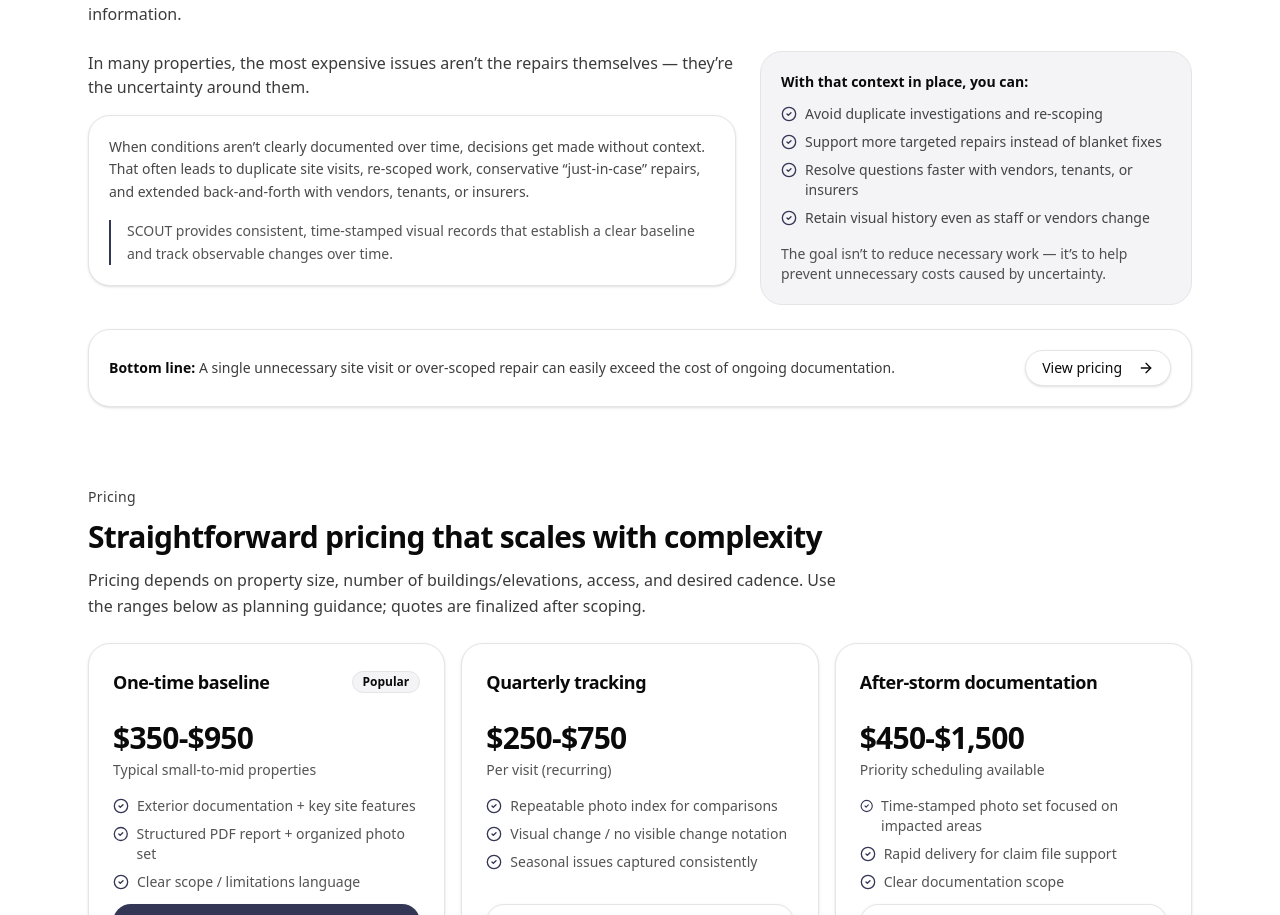
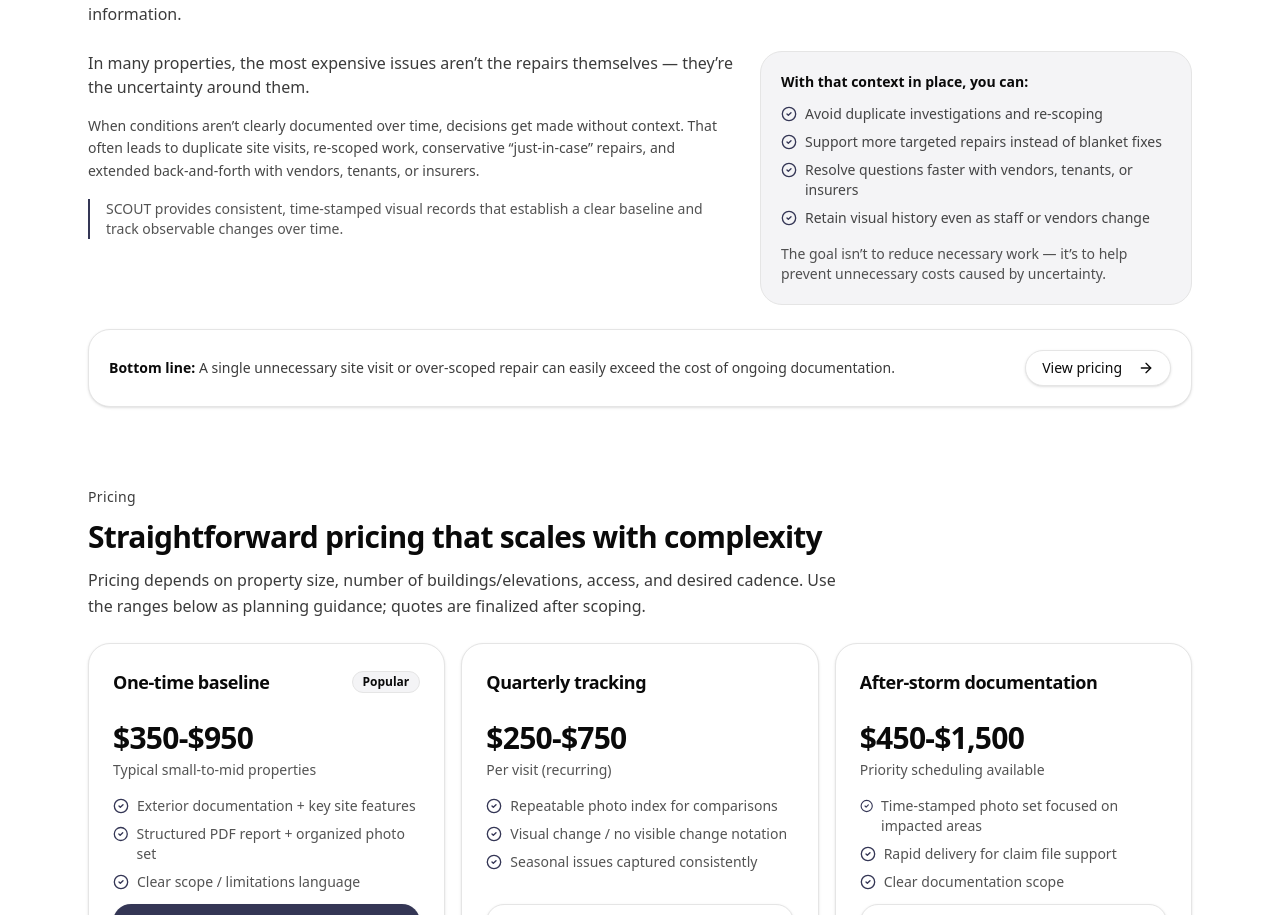
Before and after one commit to bennettb15/scout-site, a React (Vite) app: page / in a window 1280 px wide. Shown: the part 2948-3863 px from the top of the page. Built offline with nearby package versions, Linux system fonts and the light colour scheme.

Commit message:
value refinement box removal

```diff
--- a/src/ScoutMarketingSite.jsx
+++ b/src/ScoutMarketingSite.jsx
@@ -876,19 +876,18 @@ async function handleContactSubmit(e) {
         themselves — they’re the uncertainty around them.
       </p>
 
-      <div className="rounded-3xl border border-border bg-background p-5 shadow-sm">
-        <p>
+      <p className="text-sm leading-relaxed text-foreground/75">
   When conditions aren’t clearly documented over time, decisions get made
   without context. That often leads to duplicate site visits, re-scoped
   work, conservative “just-in-case” repairs, and extended back-and-forth
   with vendors, tenants, or insurers.
 </p>
 
-        <div className="mt-4 border-l-2 border-[var(--brand)] pl-4 text-foreground/70">
+<div className="mt-4 border-l-2 border-[var(--brand)] pl-4 text-sm text-foreground/70">
   SCOUT provides consistent, time-stamped visual records that establish a
   clear baseline and track observable changes over time.
 </div>
-      </div>
+
     </div>
 
     {/* Right: bullets + CTA */}
```
Lines whose indentation alone changed are shown as unchanged.
